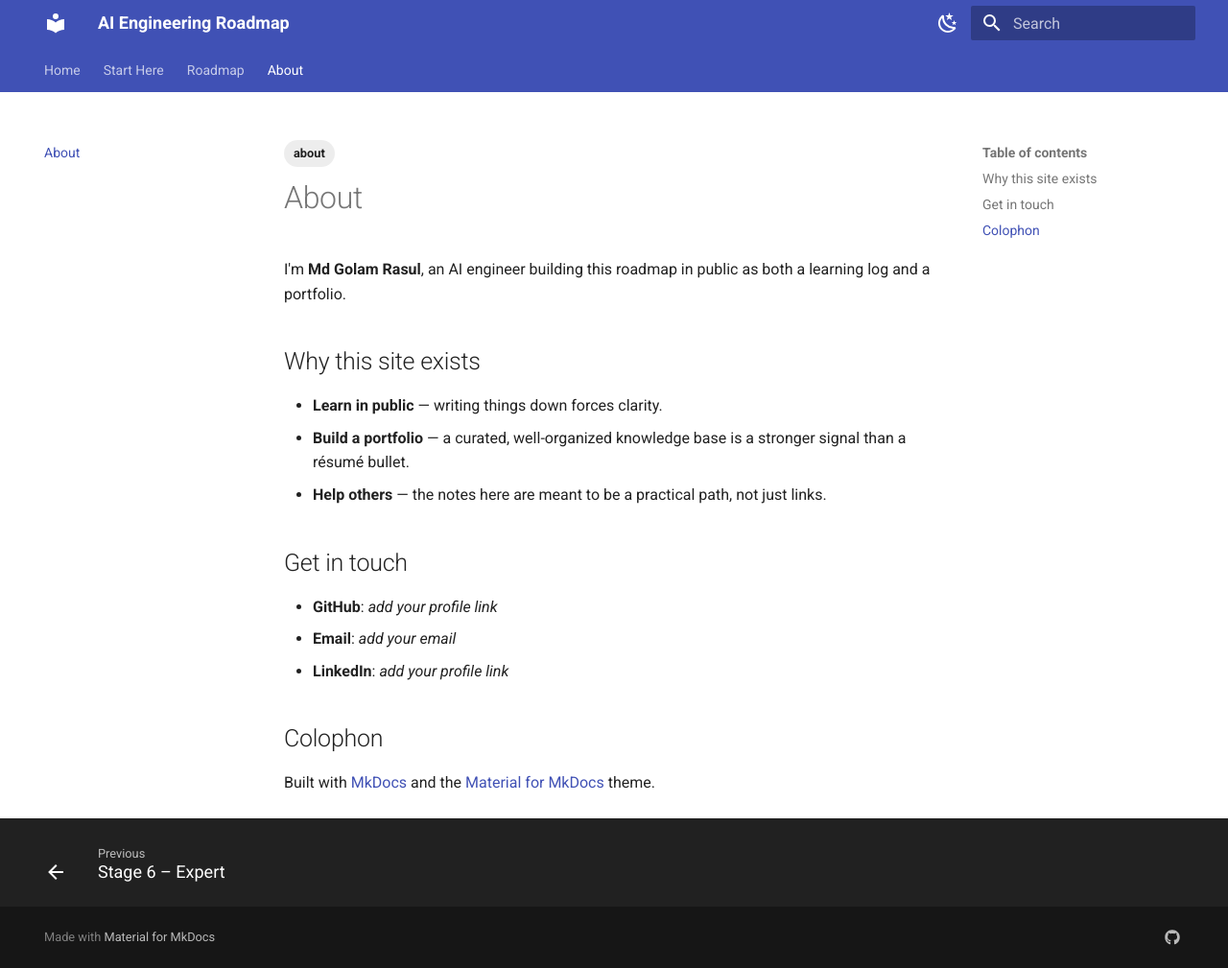
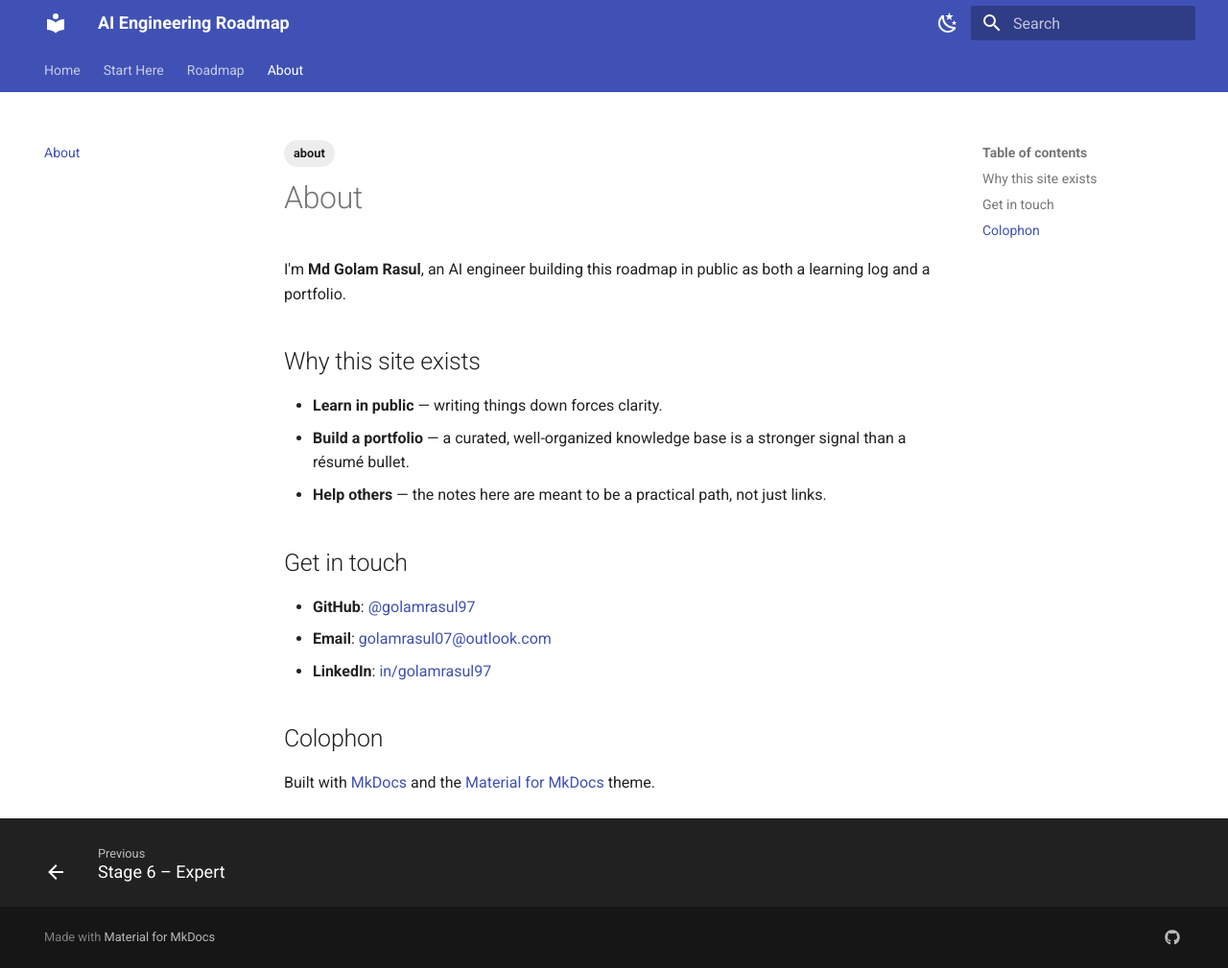
Before and after one commit to golamrasul97/ai-engineering-roadmap, an MkDocs documentation site: the page built from docs/about/index.md, in a window 1280 px wide and 1009 px high. Shown: the whole window at 96% size. Built offline with MkDocs 1.6.1 and Material for MkDocs 9.7.7, drawn with Linux system fonts in a browser that asks for light colours.

Commit message:
Update Get in touch links on About page

```diff
--- a/docs/about/index.md
+++ b/docs/about/index.md
@@ -17,9 +17,9 @@ learning log and a portfolio.
 
 ## Get in touch
 
-- **GitHub**: _add your profile link_
-- **Email**: _add your email_
-- **LinkedIn**: _add your profile link_
+- **GitHub**: [@golamrasul97](https://github.com/golamrasul97)
+- **Email**: [golamrasul07@outlook.com](mailto:golamrasul07@outlook.com)
+- **LinkedIn**: [in/golamrasul97](https://www.linkedin.com/in/golamrasul97/)
 
 ## Colophon
 
```
